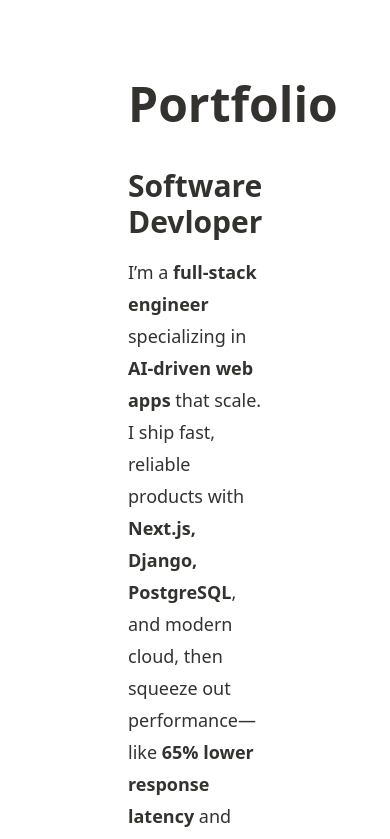
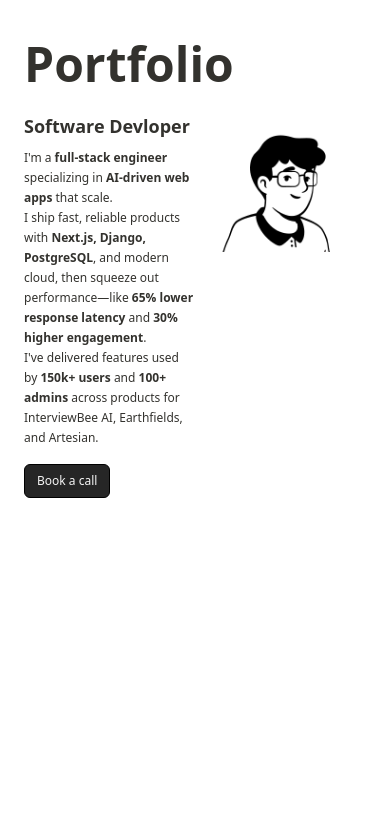
Before and after one commit to LuseBiswas/Portfolio, a Next.js app in the folder my-app/: page / in a window 390 px wide. Shown: the top 839 px of the page. Built offline with nearby package versions, Linux system fonts and the light colour scheme.

Commit message:
Hero Section is done

```diff
--- a/my-app/app/components/Hero.jsx
+++ b/my-app/app/components/Hero.jsx
@@ -2,7 +2,7 @@ import Image from "next/image";
 
 export default function Hero() {
   return (
-    <section aria-labelledby="portfolio-heading" className="pt-20">
+    <section aria-labelledby="portfolio-heading" className="pt-10 sm:pt-14 md:pt-16 lg:pt-20">
       <h1
         id="portfolio-heading"
         className="font-dm-sans font-extrabold text-5xl sm:text-6xl md:text-7xl text-[#33322e]"
@@ -10,23 +10,23 @@ export default function Hero() {
         Portfolio
       </h1>
 
-      <div className="mx-auto mt-10 max-w-8xl">
-        <div className="grid grid-cols-1 items-start gap-44 lg:grid-cols-[1.1fr_1fr]">
+      <div className="mx-auto mt-6 sm:mt-8 md:mt-10 max-w-8xl">
+        <div className="grid grid-cols-[1.1fr_1fr] items-start gap-4 sm:gap-8 md:gap-16 lg:gap-28 xl:gap-44">
           {/* Left: Text */}
           <div className="max-w-2xl">
-            <h2 className="font-dm-sans text-3xl sm:text-4xl font-semibold text-[#33322e]">
+            <h2 className="font-dm-sans text-lg sm:text-2xl md:text-3xl lg:text-4xl font-semibold text-[#33322e]">
               Software Devloper
             </h2>
-            <p className="mt-4 text-lg leading-8 text-[#33322e]">
-            I’m a <strong>full-stack engineer</strong> specializing in <strong>AI-driven web apps</strong> that scale. <br />
+            <p className="mt-2 sm:mt-3 md:mt-4 text-xs sm:text-sm md:text-base lg:text-lg leading-5 sm:leading-6 md:leading-7 lg:leading-8 text-[#33322e]">
+            I'm a <strong>full-stack engineer</strong> specializing in <strong>AI-driven web apps</strong> that scale. <br />
             I ship fast, reliable products with <strong>Next.js, Django, PostgreSQL</strong>, and modern cloud, then squeeze out performance—like <strong>65% lower response latency</strong> and <strong>30% higher engagement</strong>. <br />
-            I’ve delivered features used by <strong>150k+ users</strong> and <strong>100+ admins</strong> across products for InterviewBee AI, Earthfields, and Artesian.
+            I've delivered features used by <strong>150k+ users</strong> and <strong>100+ admins</strong> across products for InterviewBee AI, Earthfields, and Artesian.
             </p>
 
-            <div className="mt-8">
+            <div className="mt-4 sm:mt-6 md:mt-8">
               <a
                 href="#contact"
-                className="inline-flex items-center rounded-xl border border-neutral-900 px-5 py-3 text-base font-medium text-neutral-100 bg-neutral-900 hover:bg-neutral-800 focus:outline-none focus:ring-2 focus:ring-neutral-400 focus:ring-offset-2"
+                className="inline-flex items-center rounded-md  border border-[#000000] px-3 sm:px-4 md:px-5 py-2 sm:py-2.5 md:py-3 text-xs sm:text-sm md:text-base font-medium text-neutral-100 bg-neutral-800 hover:bg-neutral-800 focus:outline-none focus:ring-2 focus:ring-neutral-400 focus:ring-offset-2"
               >
                 Book a call
               </a>
@@ -34,14 +34,14 @@ export default function Hero() {
           </div>
 
           {/* Right: Image (bigger) */}
-          <div className="lg:justify-self-end w-full -mt-24">
+          <div className="lg:justify-self-end w-full mt-0 md:-mt-8 lg:-mt-12 xl:-mt-24">
             <Image
               src="/images/hero.png"
               alt="Person working on a laptop"
               width={400}
               height={400}
               priority
-              className="w-auto h-[380px]"
+              className="w-auto h-[140px] sm:h-[200px] md:h-[280px] lg:h-[340px] xl:h-[380px]"
             />
           </div>
         </div>
--- a/my-app/app/page.jsx
+++ b/my-app/app/page.jsx
@@ -4,7 +4,7 @@ import Hero from "./components/Hero";
 export default function Home() {
   return (
     <>
-    <div className="px-32">
+    <div className="px-6 sm:px-12 md:px-20 lg:px-28 xl:px-32">
     <Hero />
     </div>
     </>
```
